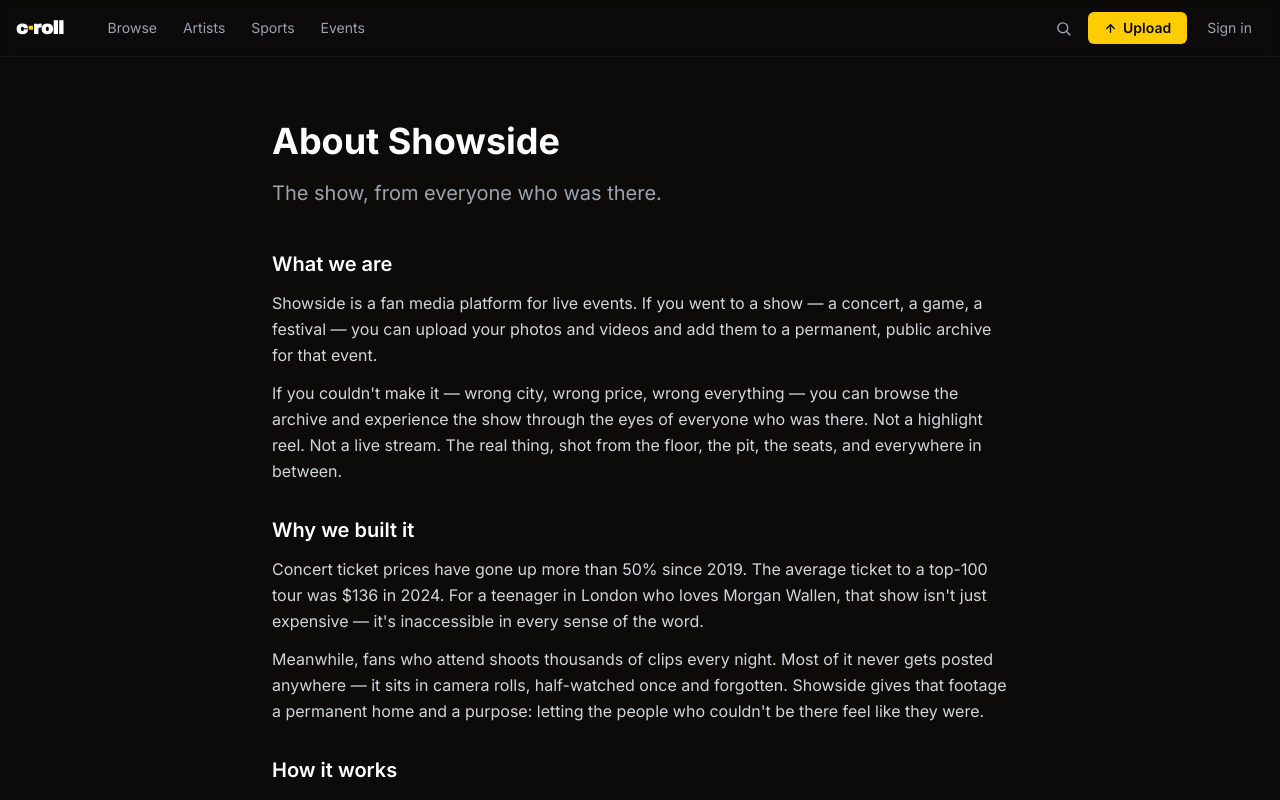
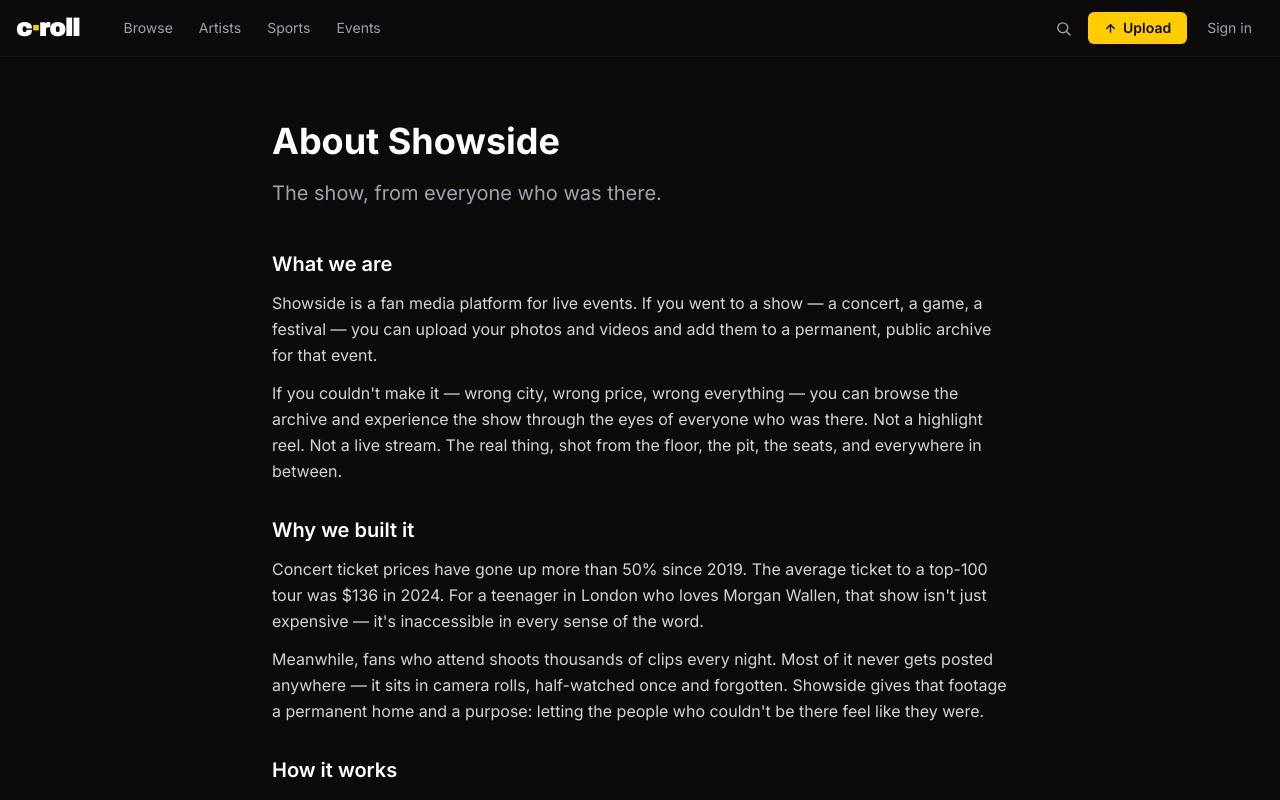
Before and after one commit to roombox-stack/c-roll, a Next.js app: page /about in a window 1280 px wide. Shown: the top 800 px of the page. Built offline with nearby package versions, Linux system fonts and the light colour scheme; no server answers.

Commit message:
Nav: larger logo; Recent Shows: past events only, most-recent first
Co-Authored-By: Claude Opus 4.7 <noreply@anthropic.com>

```diff
--- a/app/[entitySlug]/page.tsx
+++ b/app/[entitySlug]/page.tsx
@@ -195,8 +195,11 @@ export default async function EntityPage({
     .slice(0, 5);
   const maxSongCount = topSongs[0]?.[1] ?? 1;
 
-  // Events
-  const recentEvents = allEvents.slice(0, 4);
+  // Events — "Recent shows" = past shows only (most-recently-ended first).
+  // allEvents is already sorted by event_date desc, so filtering preserves order.
+  const todayISO = new Date().toISOString().slice(0, 10);
+  const pastEvents = allEvents.filter((ev) => ev.event_date <= todayISO);
+  const recentEvents = pastEvents.slice(0, 4);
 
   const ldType =
     entity.type === 'artist'
--- a/components/nav.tsx
+++ b/components/nav.tsx
@@ -57,7 +57,7 @@ export async function Nav() {
     <header className="sticky top-0 z-40 border-b border-white/5 bg-ink/90 backdrop-blur">
       <div className="mx-auto flex h-14 max-w-7xl items-center gap-4 px-4">
         {/* Wordmark */}
-        <Link href="/" className="shrink-0 font-display text-lg font-black tracking-tight text-white">
+        <Link href="/" className="shrink-0 font-display text-2xl font-black tracking-tight text-white">
           c<span className="text-croll">·</span>roll
         </Link>
 
```
